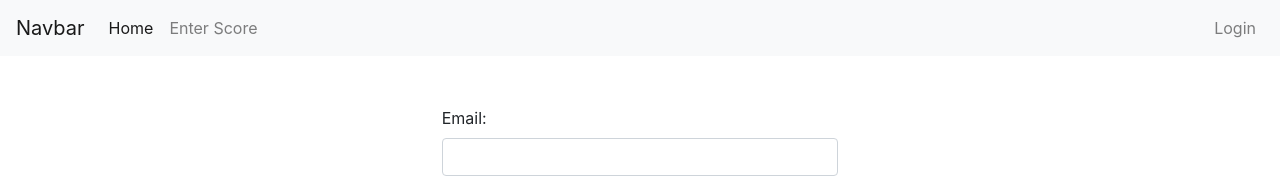
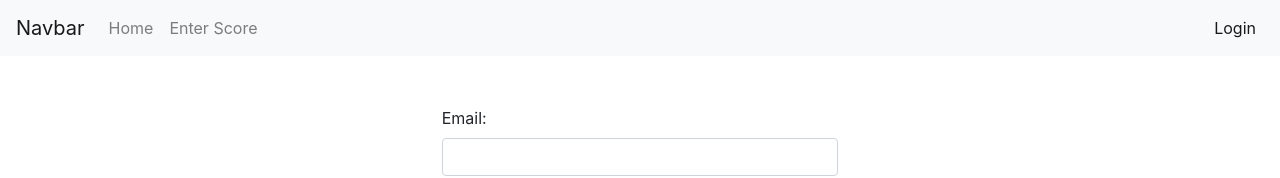
Before and after one commit to mattschreiber/tobbl-app, a React (Create React App) app: page /login in a window 1280 px wide. Shown: the top 178 px of the page. Built offline with nearby package versions, Linux system fonts and the light colour scheme.

Commit message:
NavLink so can apply active class to nav link

```diff
--- a/src/App.js
+++ b/src/App.js
@@ -4,7 +4,7 @@ import {
   BrowserRouter as Router,
   Switch,
   Route,
-  Link
+  NavLink
 } from "react-router-dom";
 import Login from './Login';
 import Home from './views/Home';
@@ -20,16 +20,16 @@ const Nav = () => (
   </button>
   <div className="collapse navbar-collapse" id="navbarNav">
     <ul className="navbar-nav">
-      <li className="nav-item active">
-        <Link className="nav-link" to="/">Home <span className="sr-only">(current)</span></Link>
+      <li className="nav-item">
+        <NavLink exact className="nav-link" to="/" activeClassName="active">Home <span className="sr-only">(current)</span></NavLink>
       </li>
       <li className="nav-item">
-        <Link className="nav-link" to="/record-entry">Enter Score</Link>
+        <NavLink className="nav-link" activeClassName="active" to="/record-entry">Enter Score</NavLink>
       </li>
     </ul>
     <ul className="navbar-nav ml-auto">
     <li className="nav-item">
-        <Link className="nav-link" to="/login">Login</Link>
+        <NavLink className="nav-link" activeClassName="active" to="/login">Login</NavLink>
       </li>
     </ul>
   </div>
```
